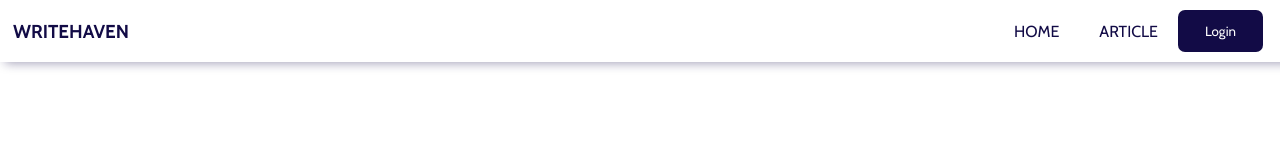
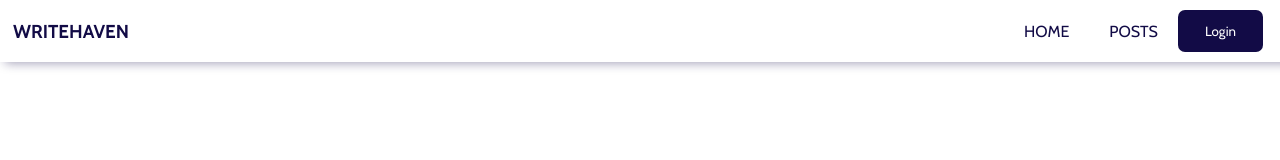
Before and after one commit to vinayakstha/Blog-Website, a React (Vite) app: page / in a window 1280 px wide. Shown: the top 160 px of the page. Built offline with nearby package versions, Linux system fonts and the light colour scheme.

Commit message:
exit button navigation

```diff
--- a/package.json
+++ b/package.json
@@ -13,6 +13,7 @@
     "lucide-react": "^0.469.0",
     "react": "^18.3.1",
     "react-dom": "^18.3.1",
+    "react-hook-form": "^7.54.2",
     "react-router-dom": "^7.1.1"
   },
   "devDependencies": {
--- a/src/components/public/Navbar.jsx
+++ b/src/components/public/Navbar.jsx
@@ -15,7 +15,7 @@ function Navbar() {
 
             <ul className={NavbarCSS["list"]}>
                 <li className={NavbarCSS["nav-li"]}>  <Link to="/">HOME</Link></li>
-                <li className={NavbarCSS["nav-li"]}><Link to="/Article">ARTICLE</Link></li>
+                <li className={NavbarCSS["nav-li"]}><Link to="/Article">POSTS</Link></li>
 
                 {/* <li className="nav-li"><a href="#">AUTHORS</a></li> */}
             </ul>
```
Also changed, not shown: 1 other file (tests, documents, lock files or other folders).
